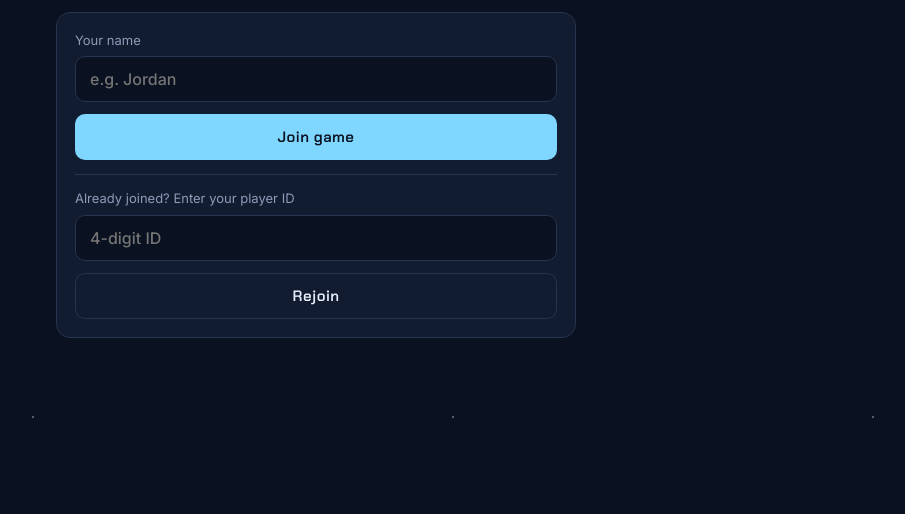
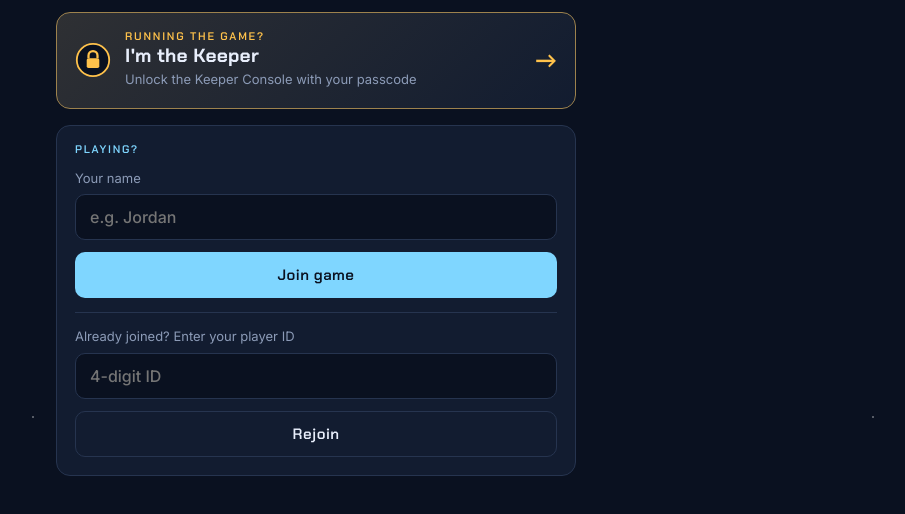
Before and after one commit to WasianGrime/VSA-AmongUS, a website: page public/index.html in a window 1280 px wide. Shown: the part 66-580 px from the top of the page, without its empty margins (324-1229 px from the left). Drawn offline with Linux system fonts and the light colour scheme.

Commit message:
Add a Keeper button to the start screen
The join screen now opens with an "I'm the Keeper" card that goes to
the Keeper Console, and the Keeper login links back to the join screen.

Co-Authored-By: Claude Opus 5.5 <noreply@anthropic.com>
Claude-Session: https://claude.ai/code/session_01HLbXhsuXo7Uw1pvuL4LN5r

```diff
--- a/public/index.html
+++ b/public/index.html
@@ -23,8 +23,24 @@
     </div>
   </header>
 
+  <!-- KEEPER ENTRY -->
+  <a href="/keeper" id="keeperEntry" class="panel keeper-entry" hidden>
+    <svg width="36" height="36" viewBox="0 0 40 40" aria-hidden="true">
+      <circle cx="20" cy="20" r="18" fill="#0a1120" stroke="#ffc24b" stroke-width="2"/>
+      <rect x="13" y="18" width="14" height="11" rx="2" fill="#ffc24b"/>
+      <path d="M15 18v-3a5 5 0 0 1 10 0v3" fill="none" stroke="#ffc24b" stroke-width="2.5"/>
+    </svg>
+    <div class="grow">
+      <div class="eyebrow" style="color:var(--amber)">Running the game?</div>
+      <h2>I'm the Keeper</h2>
+      <p class="muted small">Unlock the Keeper Console with your passcode</p>
+    </div>
+    <span class="arrow" aria-hidden="true">→</span>
+  </a>
+
   <!-- JOIN -->
   <section id="join" class="panel" hidden>
+    <div class="eyebrow">Playing?</div>
     <form id="joinForm" class="col" style="gap:12px">
       <label for="joinName">Your name
         <input id="joinName" type="text" maxlength="24" autocomplete="nickname" placeholder="e.g. Jordan" required>
@@ -156,6 +172,7 @@ async function post(url, body) {
 function showJoin() {
   if (es) { es.close(); es = null; }
   $('#join').hidden = false;
+  $('#keeperEntry').hidden = false;
   $('#app').hidden = true;
   $('#meeting').hidden = true;
   $('#gameOver').hidden = true;
@@ -164,6 +181,7 @@ function showJoin() {
 
 function connect() {
   $('#join').hidden = true;
+  $('#keeperEntry').hidden = true;
   $('#app').hidden = false;
   if (es) es.close();
   es = new EventSource('/api/events?id=' + encodeURIComponent(playerId));
--- a/public/style.css
+++ b/public/style.css
@@ -208,3 +208,18 @@ tr.dead td { opacity: .55; }
 @media (prefers-reduced-motion: reduce) {
   * { transition: none !important; animation: none !important; }
 }
+
+/* Keeper entry on the start screen */
+.keeper-entry {
+  flex-direction: row; align-items: center; gap: 14px;
+  text-decoration: none; color: var(--text);
+  border-color: color-mix(in srgb, var(--amber) 55%, var(--line));
+  background: linear-gradient(135deg, color-mix(in srgb, var(--amber) 12%, var(--panel)), var(--panel));
+  transition: transform .08s ease, border-color .15s ease;
+}
+.keeper-entry:hover { border-color: var(--amber); }
+.keeper-entry:active { transform: translateY(1px); }
+.keeper-entry:focus-visible { outline: 2px solid var(--amber); outline-offset: 2px; }
+.keeper-entry .arrow { font: 700 22px var(--display); color: var(--amber); }
+.back-link { color: var(--visor); text-align: center; font-size: 14px; text-decoration: none; }
+.back-link:hover { text-decoration: underline; }
```
Also changed, not shown: public/keeper.html (+1 -1 lines), README.md.
